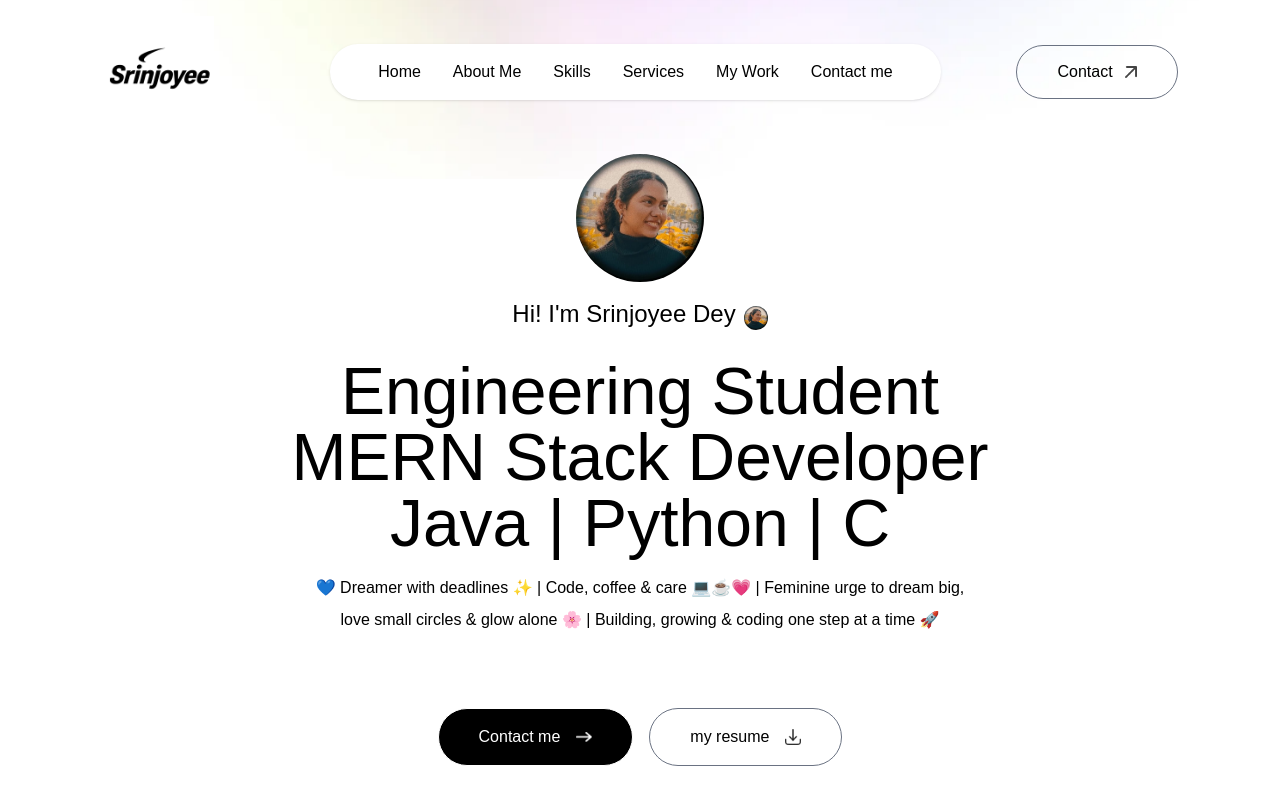
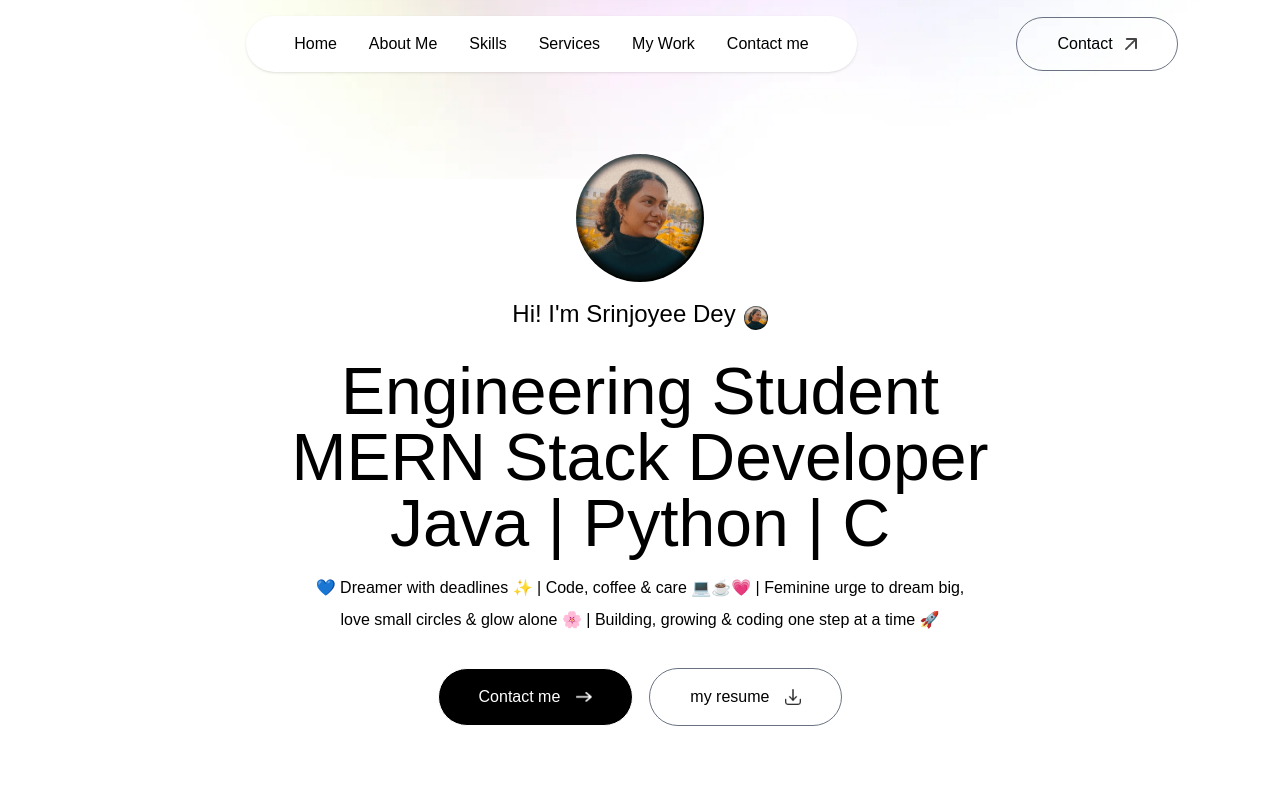
Before and after one commit to SrinjoyeeDey/Portfolio, a Next.js app: page / in a window 1280 px wide. Shown: the top 800 px of the page. Built offline with nearby package versions, Linux system fonts and the light colour scheme; a web font is replaced by a local one.

Commit message:
issue image fixed

```diff
--- a/components/Header.jsx
+++ b/components/Header.jsx
@@ -4,7 +4,7 @@ import { assets } from '@/assets/assets'
 
 const Header = () => {
   return (
-    <div className='w-11/12 max-w-3xl text-center mx-auto h-screen flex flex-col items-center justify-center gap-4 pt-40 mb-10' >
+    <div className='w-11/12 max-w-3xl text-center mx-auto h-screen flex flex-col items-center justify-center gap-4 pt-20 mb-10' >
         <div>
         <Image src={assets.profile_img} alt='profile-img' className='rounded-full w-32 justify-center gap-10'/>
         </div>
@@ -14,8 +14,8 @@ const Header = () => {
                 💙 Dreamer with deadlines ✨ | Code, coffee & care 💻☕💗 | Feminine urge to dream big, love small circles & glow alone 🌸 | Building, growing & coding one step at a time 🚀
             </p>
             <div className='flex flex-col sm:flex-row items-center gap-4 mt-4'>
-                <a href='#contact' className='px-10 py-3 border border-white rounded-full bg-black text-white flex items-center gap-4 mt-10 mb-10'>Contact me<Image src={assets.right_arrow_white} alt='arrow' className='w-4'/></a>
-                <a href='/sample-resume.pdf' download className='px-10 py-3 border rounded-full border-gray-500 flex items-center gap-4 mt-10 mb-10'>my resume<Image src={assets.download_icon} alt='download' className='w-4'/></a>
+                <a href='#contact' className='px-10 py-3 border border-white rounded-full bg-black text-white flex items-center gap-4 '>Contact me<Image src={assets.right_arrow_white} alt='arrow' className='w-4'/></a>
+                <a href='/sample-resume.pdf' download className='px-10 py-3 border rounded-full border-gray-500 flex items-center gap-4'>my resume<Image src={assets.download_icon} alt='download' className='w-4'/></a>
             </div>
     </div>
   )
--- a/components/Navbar.jsx
+++ b/components/Navbar.jsx
@@ -30,7 +30,7 @@ const Navbar = () => {
     </div>
       <nav className={`w-full fixed px-5 lg:px-8 xl:px-[8%] py-4 flex items-center justify-between z-50 ${isScroll ? "bg-white bg-opacity-50 backdrop-blur-lg shadow-sm":""}`}>
         <a href='#top'>
-            <Image src={assets.logo} className='w-28 cursor-pointer mr-14' alt="logo"/>
+            {/* <Image src={assets.logo} className='w-28 cursor-pointer mr-14' alt="logo"/> */}
         </a>
 
         <ul className={`hidden md:flex items-center gap-6 lg:gap-8 rounded-full px-12 py-3 ${isScroll ? "":"bg-white shadow-sm bg-opacity-50"}`}>
```
